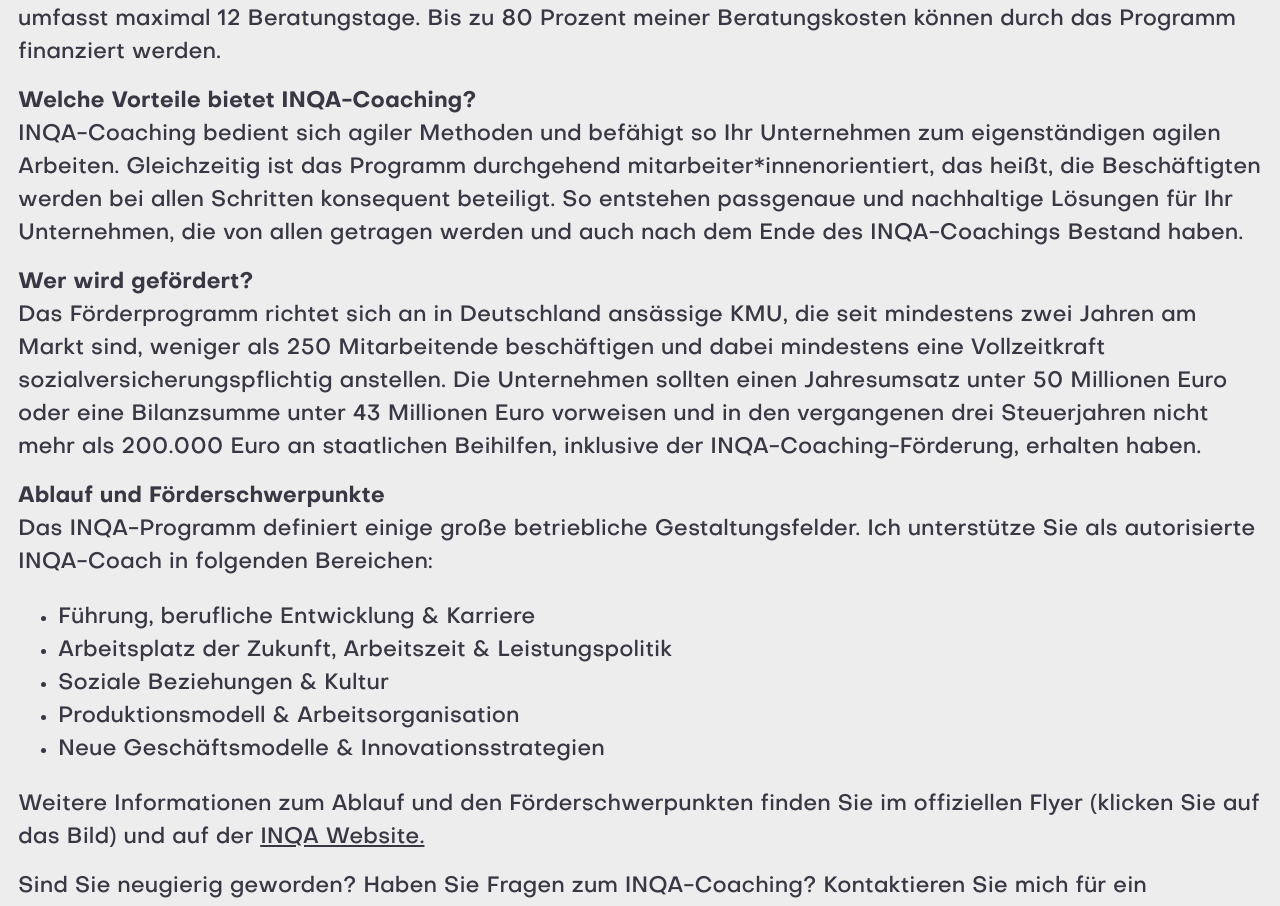
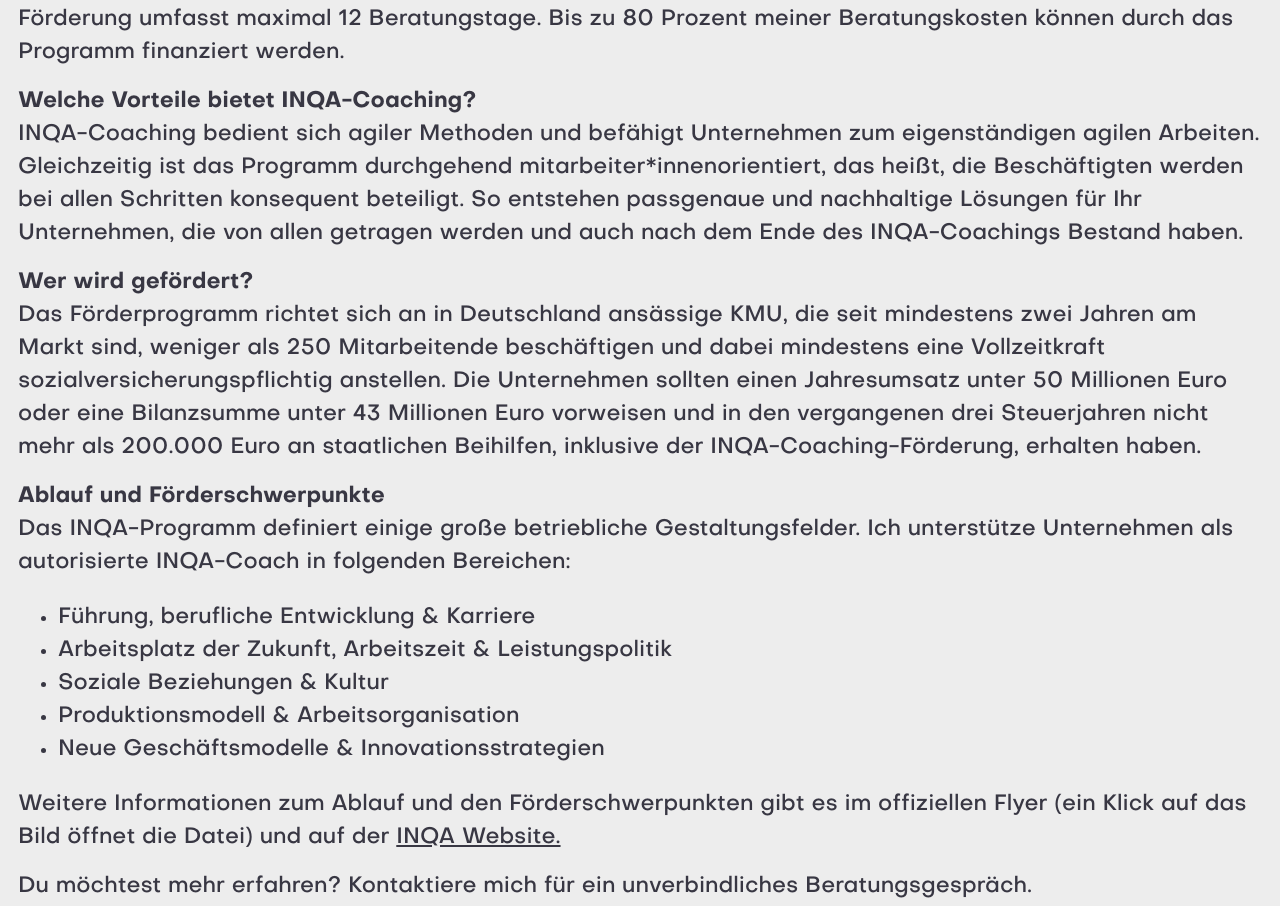
Before and after one commit to sssggr/ninasiessegger, a Nuxt app: page /inqa-coaching in a window 1280 px wide. Shown: the part 2172-3078 px from the top of the page. Built offline with nearby package versions, Linux system fonts and the light colour scheme.

Commit message:
Update text

```diff
--- a/pages/inqa-coaching.vue
+++ b/pages/inqa-coaching.vue
@@ -19,7 +19,7 @@
     <div class="row">
       <div class="col-xs-12 col-md-8 col-lg-offset-1 col-lg-7">
         <p class="z-100">
-          Für viele Betriebe ist es eine Herausforderung, beim Tempo der Veränderungen der Arbeitswelt mitzuhalten. INQA-Coaching hilft Unternehmen mit bis zu 249 Beschäftigten, passgenaue Lösungen für die personalpolitischen und arbeitsorganisatorischen Veränderungsbedarfe im Zusammenhang mit der digitalen Transformation zu finden. Bis zu 80 Prozent der Beratungskosten können übernommen werden. Denn gerade kleinen und mittleren Unternehmen fehlen häufig die Mittel, um externe Beratung und Prozessbegleitung in Anspruch zu nehmen. Das Programm wird finanziert aus Mitteln des Europäischen Sozialfonds Plus (ESF Plus) und des Bundesministeriums für Arbeit und Soziales (BMAS).
+          Für viele Betriebe ist es eine Herausforderung, beim Tempo der Veränderungen der Arbeitswelt mitzuhalten. INQA-Coaching hilft Unternehmen mit bis zu 249 Beschäftigten, passgenaue Lösungen für die personalpolitischen und arbeitsorganisatorischen Veränderungsbedarfe im Zusammenhang mit der digitalen Transformation zu finden. Bis zu 80 Prozent der Beratungskosten können übernommen werden. Gerade kleinen und mittleren Unternehmen fehlen häufig die Mittel, um externe Beratung und Prozessbegleitung in Anspruch zu nehmen. Das Programm wird finanziert aus Mitteln des Europäischen Sozialfonds Plus (ESF Plus) und des Bundesministeriums für Arbeit und Soziales (BMAS).
         </p>
       </div>
       <div class="col-xs-7 col-xs-offset-2 col-md-offset-0 col-md-4 col-lg-3">
@@ -29,11 +29,11 @@
     <div class="row">
       <div class="col-xs-12 col-md-12 col-lg-offset-1 col-lg-10">
         <p class="z-100">
-          Ich bin autorisierte und geprüfte INQA-Coach und begleite Sie gerne im Veränderungsprozess. Die Förderung umfasst maximal 12 Beratungstage. Bis zu 80 Prozent meiner Beratungskosten können durch das Programm finanziert werden.
+          Ich bin autorisierte und geprüfte INQA-Coach und begleite Unternehmen im Veränderungsprozessen. Die Förderung umfasst maximal 12 Beratungstage. Bis zu 80 Prozent meiner Beratungskosten können durch das Programm finanziert werden.
         </p>
         <h3>Welche Vorteile bietet INQA-Coaching?</h3>
         <p class="z-100">
-          INQA-Coaching bedient sich agiler Methoden und befähigt so Ihr Unternehmen zum eigenständigen agilen Arbeiten. Gleichzeitig ist das Programm durchgehend mitarbeiter*innenorientiert, das heißt, die Beschäftigten werden bei allen Schritten konsequent beteiligt. So entstehen passgenaue und nachhaltige Lösungen für Ihr Unternehmen, die von allen getragen werden und auch nach dem Ende des INQA-Coachings Bestand haben.
+          INQA-Coaching bedient sich agiler Methoden und befähigt Unternehmen zum eigenständigen agilen Arbeiten. Gleichzeitig ist das Programm durchgehend mitarbeiter*innenorientiert, das heißt, die Beschäftigten werden bei allen Schritten konsequent beteiligt. So entstehen passgenaue und nachhaltige Lösungen für Ihr Unternehmen, die von allen getragen werden und auch nach dem Ende des INQA-Coachings Bestand haben.
         </p>
         <h3>Wer wird gefördert?</h3>
         <p class="z-100">Das Förderprogramm richtet sich an in Deutschland ansässige KMU, die seit mindestens zwei Jahren am Markt sind, weniger als 250 Mitarbeitende beschäftigen und dabei mindestens eine Vollzeitkraft sozialversicherungspflichtig anstellen. Die Unternehmen sollten einen Jahresumsatz unter 50 Millionen Euro oder eine Bilanzsumme unter 43 Millionen Euro vorweisen und in den vergangenen drei Steuerjahren nicht mehr als 200.000 Euro an staatlichen Beihilfen, inklusive der INQA-Coaching-Förderung, erhalten haben.</p>
@@ -42,7 +42,7 @@
     <div class="row">
       <div class="col-xs-12 col-md-8 col-lg-offset-1 col-lg-7">
         <h3>Ablauf und Förderschwerpunkte</h3>
-        <p class="z-100">Das INQA-Programm definiert einige große betriebliche Gestaltungsfelder. Ich unterstütze Sie als autorisierte INQA-Coach in folgenden Bereichen: </p>
+        <p class="z-100">Das INQA-Programm definiert einige große betriebliche Gestaltungsfelder. Ich unterstütze Unternehmen als autorisierte INQA-Coach in folgenden Bereichen: </p>
         <ul class="z-100">
             <li>Führung, berufliche Entwicklung & Karriere</li>
             <li>Arbeitsplatz der Zukunft, Arbeitszeit & Leistungspolitik</li>
@@ -50,8 +50,8 @@
             <li>Produktionsmodell & Arbeitsorganisation</li>
             <li>Neue Geschäftsmodelle & Innovationsstrategien</li>
         </ul>
-        <p class="z-100">Weitere Informationen zum Ablauf und den Förderschwerpunkten finden Sie im offiziellen Flyer (klicken Sie auf das Bild) und auf der  <a href="https://www.inqa.de/DE/handeln/inqa-coaching/uebersicht.html">INQA Website.</a></p>
-        <p class="z-100">Sind Sie neugierig geworden? Haben Sie Fragen zum INQA-Coaching? Kontaktieren Sie mich für ein unverbindliches Beratungsgespräch.</p>
+        <p class="z-100">Weitere Informationen zum Ablauf und den Förderschwerpunkten gibt es im offiziellen Flyer (ein Klick auf das Bild öffnet die Datei) und auf der  <a href="https://www.inqa.de/DE/handeln/inqa-coaching/uebersicht.html">INQA Website.</a></p>
+        <p class="z-100">Du möchtest mehr erfahren? Kontaktiere mich für ein unverbindliches Beratungsgespräch.</p>
       </div>
       <div class="col-xs-7 col-xs-offset-2 col-md-offset-0 col-md-4 col-lg-3">
         <a download="/inqa-flyer/teaser.jpg" href="https://login.inqa.de/fileadmin/PDF/Materialien/230619_Flyer_INQA-Coaching_digitale_bf_Coaches.pdf" title="INQA Flyer">
```
